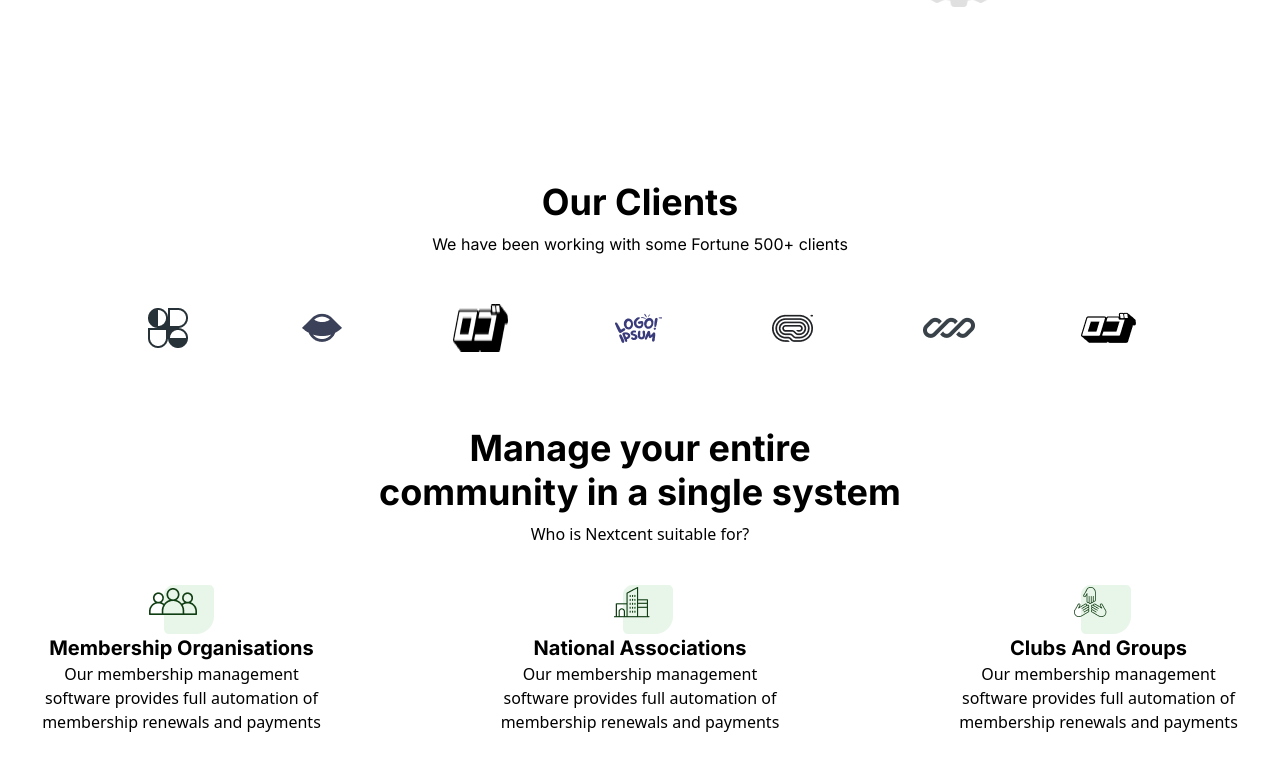
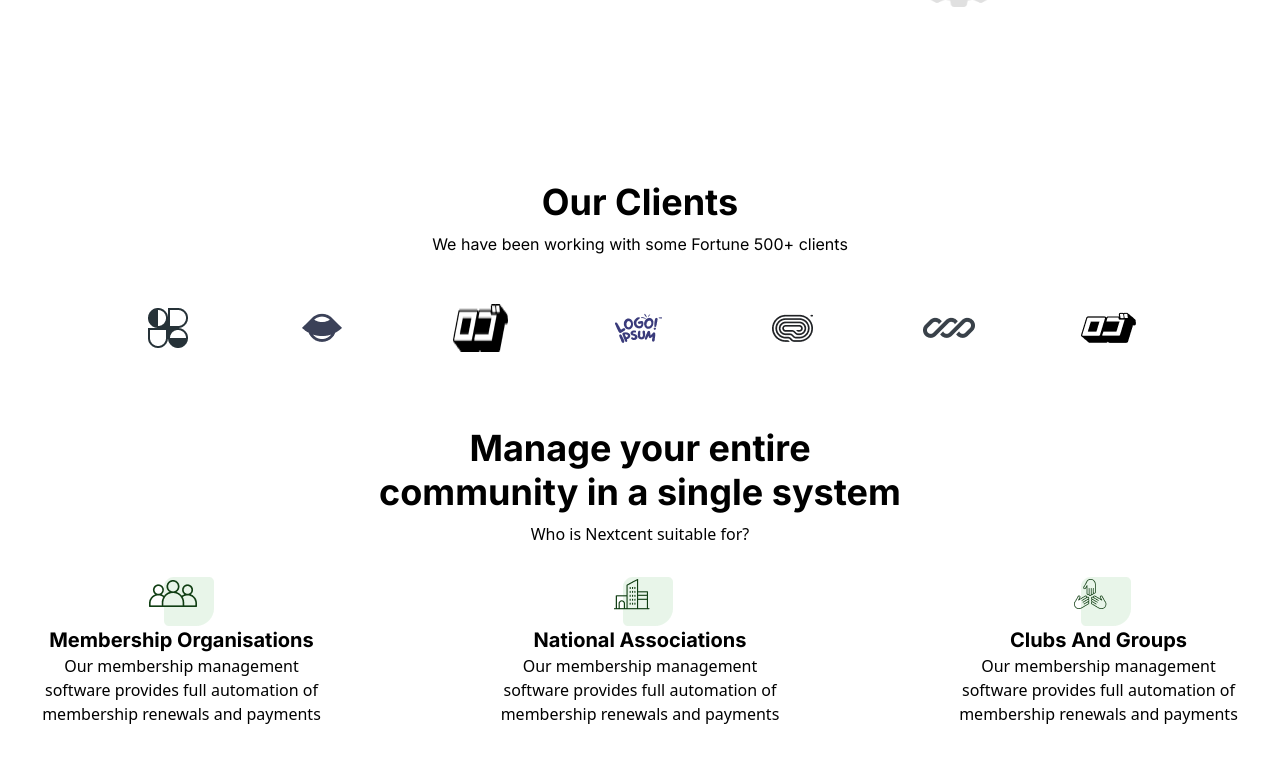
Before and after one commit to teksaglobalindonesia/next-wihope-2026, a Next.js app: page / in a window 1280 px wide. Shown: the part 543-1313 px from the top of the page. Built offline with nearby package versions, Linux system fonts and the light colour scheme.

Commit message:
Update community.tsx

```diff
--- a/components/custom/community.tsx
+++ b/components/custom/community.tsx
@@ -6,7 +6,7 @@ export default function Community(){
                 <p className="mt-2">Who is Nextcent suitable for?</p>
             </div>
 
-            <div className="flex flex-row justify-between items-center text-center gap-2 px-8 mt-8">
+            <div className="flex flex-row justify-between items-center text-center gap-2 px-8 mt-6">
                 <div className="flex flex-col w-[299px] h-[260px] items-center">
                     <img className="w-[65px] h-[56px]" src="/comunity-logo/Icon member.png" alt="member1" />
                    <h1 className="font-inter font-bold text-xl text-neutral-d-grey"> Membership Organisations </h1>
```
